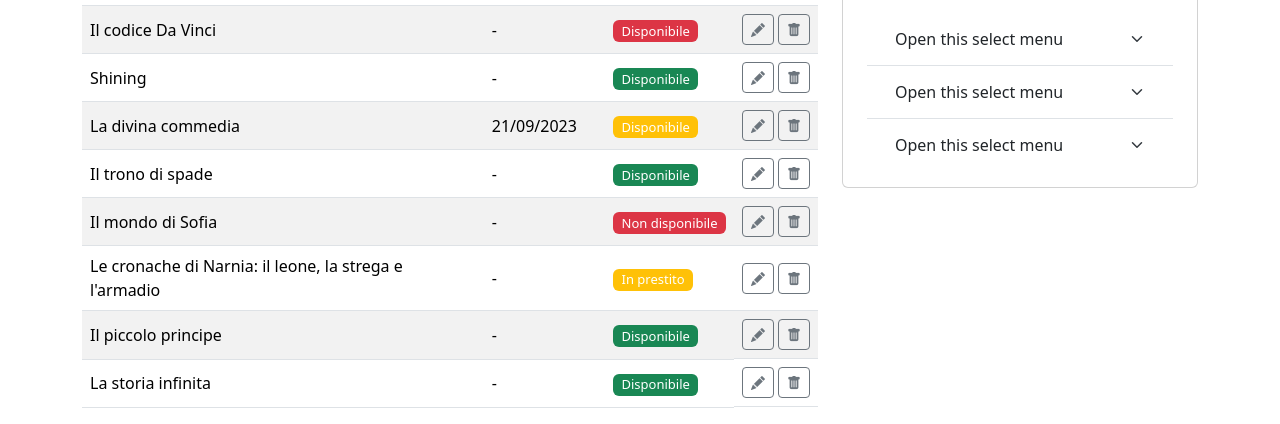
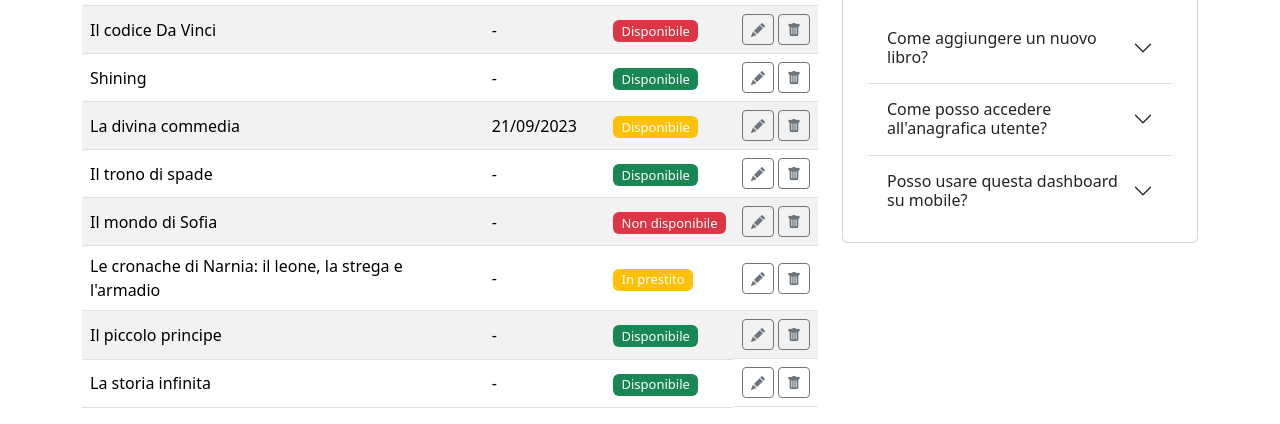
Before and after one commit to erikagiella/html-css-bootstrap-dashboard, a plain HTML site: page index.html in a window 1280 px wide. Shown: the part 414-838 px from the top of the page. Drawn offline with nearby package versions, Linux system fonts and the light colour scheme.

Commit message:
faq: sostituita struttura select con struttura accordion e inseriti i contenuti

```diff
--- a/index.html
+++ b/index.html
@@ -351,32 +351,56 @@
                             <h2>F.A.Q.</h2>
                         </div>
                         <div class="py-3 px-4">
-                            <ul class="list-group list-group-flush">
-                                <li class="list-group-item">
-                                    <select class="form-select border-0">
-                                        <option selected>Open this select menu</option>
-                                        <option value="1">One</option>
-                                        <option value="2">Two</option>
-                                        <option value="3">Three</option>
-                                    </select>
-                                </li>
-                                <li class="list-group-item">
-                                    <select class="form-select border-0">
-                                        <option selected>Open this select menu</option>
-                                        <option value="1">One</option>
-                                        <option value="2">Two</option>
-                                        <option value="3">Three</option>
-                                    </select>
-                                </li>
-                                <li class="list-group-item">
-                                    <select class="form-select border-0">
-                                        <option selected>Open this select menu</option>
-                                        <option value="1">One</option>
-                                        <option value="2">Two</option>
-                                        <option value="3">Three</option>
-                                    </select>
-                                </li>
-                            </ul>
+                            <div class="accordion accordion-flush" id="accordionFlushExample">
+                                <div class="accordion-item">
+                                    <h2 class="accordion-header">
+                                        <button class="accordion-button collapsed" type="button"
+                                            data-bs-toggle="collapse" data-bs-target="#flush-collapseOne"
+                                            aria-expanded="false" aria-controls="flush-collapseOne">
+                                            Come aggiungere un nuovo libro?
+                                        </button>
+                                    </h2>
+                                    <div id="flush-collapseOne" class="accordion-collapse collapse"
+                                        data-bs-parent="#accordionFlushExample">
+                                        <div class="accordion-body">
+                                            Clicca sul pulsante <code>aggiungi libri</code> in alto a destra e inserisci
+                                            il nuovo libro!
+                                        </div>
+                                    </div>
+                                </div>
+                                <div class="accordion-item">
+                                    <h2 class="accordion-header">
+                                        <button class="accordion-button collapsed" type="button"
+                                            data-bs-toggle="collapse" data-bs-target="#flush-collapseTwo"
+                                            aria-expanded="false" aria-controls="flush-collapseTwo">
+                                            Come posso accedere all'anagrafica utente?
+                                        </button>
+                                    </h2>
+                                    <div id="flush-collapseTwo" class="accordion-collapse collapse"
+                                        data-bs-parent="#accordionFlushExample">
+                                        <div class="accordion-body">
+                                            Per accedere all'anagrafica utente clicca su <code>il mio profilo</code> e
+                                            poi su <code>anagrafica</code>.
+                                        </div>
+                                    </div>
+                                </div>
+                                <div class="accordion-item">
+                                    <h2 class="accordion-header">
+                                        <button class="accordion-button collapsed" type="button"
+                                            data-bs-toggle="collapse" data-bs-target="#flush-collapseThree"
+                                            aria-expanded="false" aria-controls="flush-collapseThree">
+                                            Posso usare questa dashboard su mobile?
+                                        </button>
+                                    </h2>
+                                    <div id="flush-collapseThree" class="accordion-collapse collapse"
+                                        data-bs-parent="#accordionFlushExample">
+                                        <div class="accordion-body">
+                                            Ma certamente! Questa dashboard è disponibile in versione
+                                            <code>mobile</code>, <code>tablet</code> e <code>desktop</code>!
+                                        </div>
+                                    </div>
+                                </div>
+                            </div>
                         </div>
                     </div>
                 </div>
```
